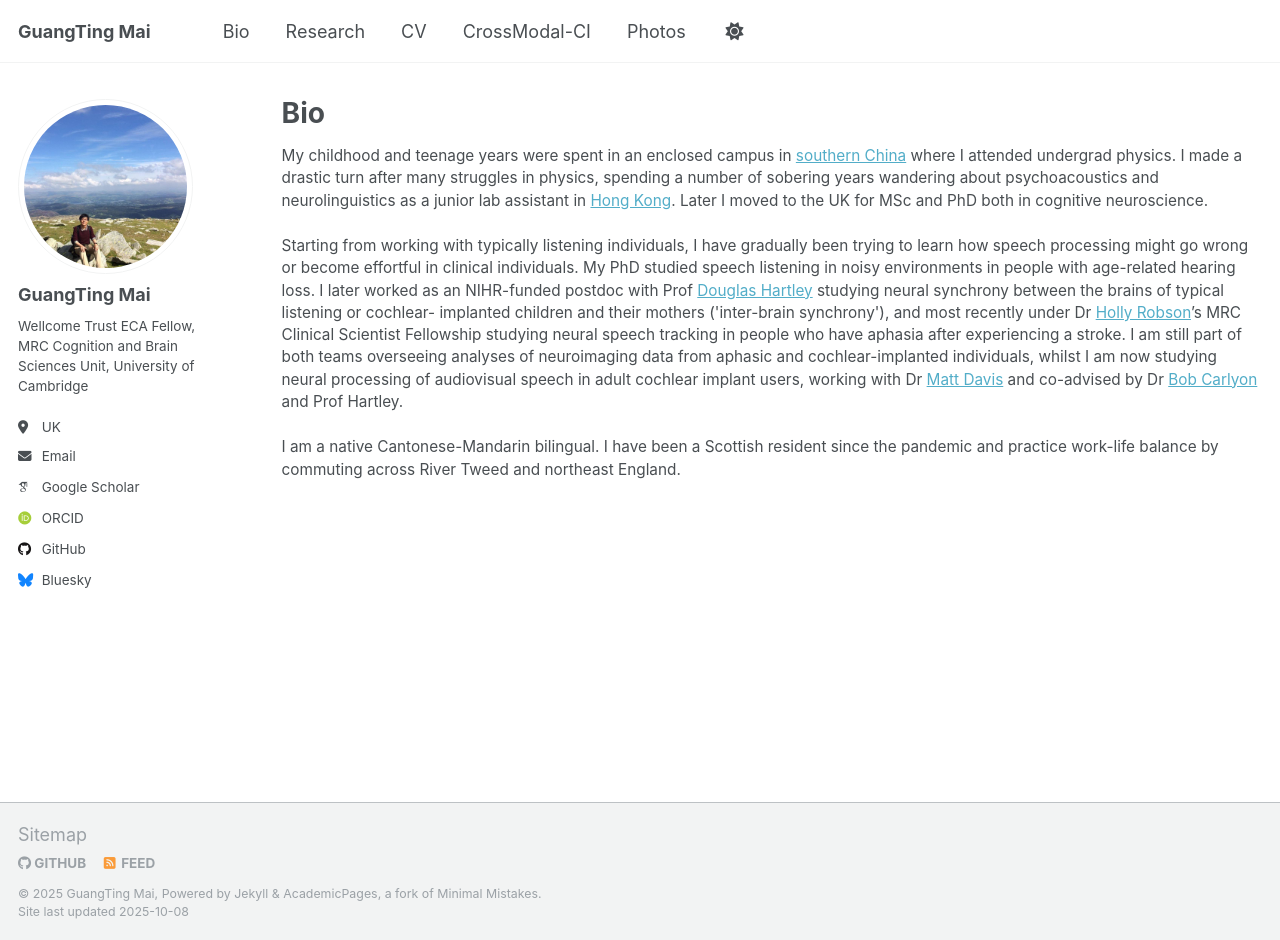
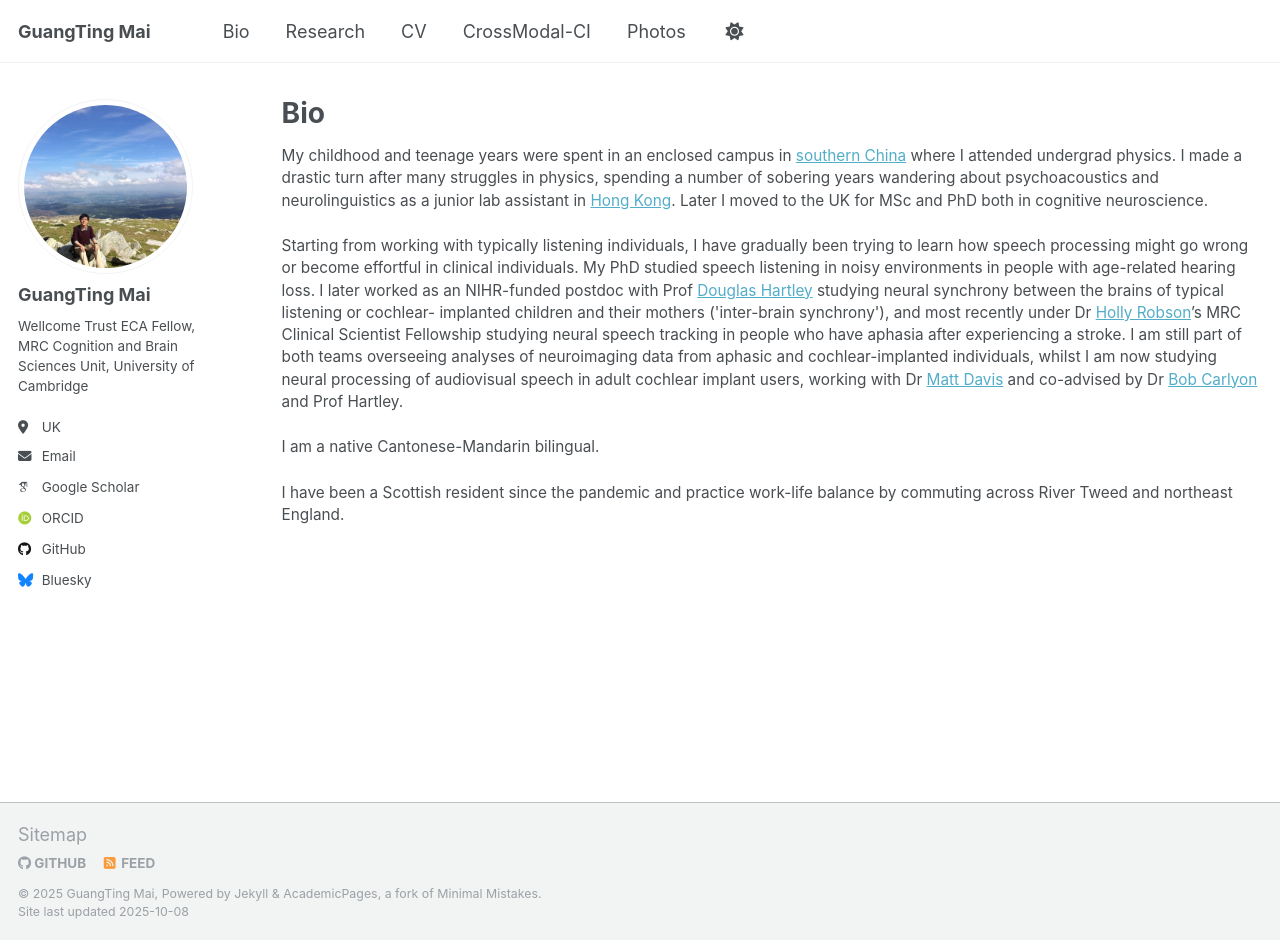
Before and after one commit to guangtingmai/guangtingmai.github.io, a Jekyll site: the page built from _pages/bio.html, in a window 1280 px wide and 940 px high. Built offline with Jekyll 4.4.1, drawn with Linux system fonts in a browser that asks for light colours; some web fonts are replaced.

Commit message:
Update bio.html

```diff
--- a/_pages/bio.html
+++ b/_pages/bio.html
@@ -18,5 +18,6 @@
   still part of both teams overseeing analyses of neuroimaging data from aphasic and cochlear-implanted individuals, whilst I am now studying neural
   processing of audiovisual speech in adult cochlear implant users, working with Dr <a href="https://www.mrc-cbu.cam.ac.uk/people/matt.davis/">Matt
   Davis</a> and co-advised by Dr <a href="https://www.mrc-cbu.cam.ac.uk/people/bob.carlyon/">Bob Carlyon</a> and Prof Hartley.</span></p>
-<p><span style="font-size: 11.5pt;line-height: 1.45;display: block;margin-bottom: 0.12vh">I am a native Cantonese-Mandarin bilingual. I have been
-  a Scottish resident since the pandemic and practice work-life balance by commuting across River Tweed and northeast England.</span></p>
+<p><span style="font-size: 11.5pt;line-height: 1.45;display: block;margin-bottom: 0.12vh">I am a native Cantonese-Mandarin bilingual.</span></p>
+<p><span style="font-size: 11.5pt;line-height: 1.45;display: block;margin-bottom: 0.12vh">I have been a Scottish resident since the pandemic and
+  practice work-life balance by commuting across River Tweed and northeast England.</span></p>
```
